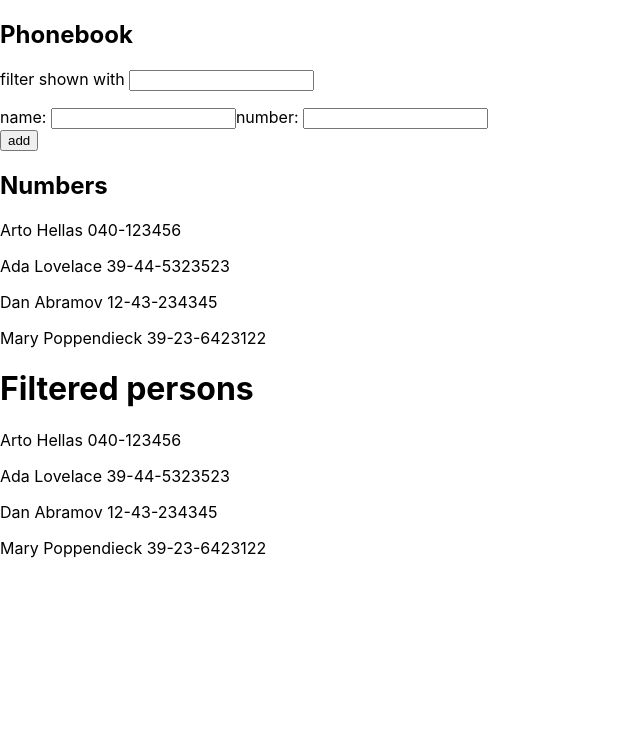
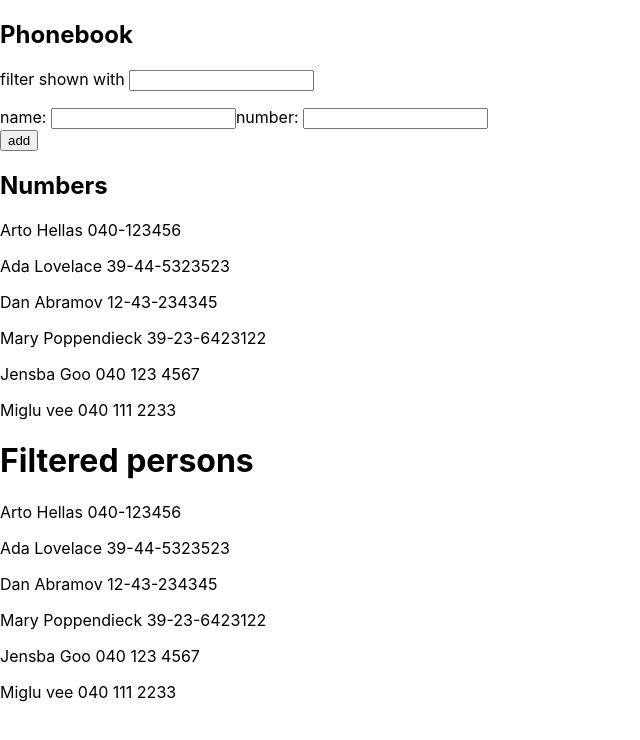
Before and after one commit to mvaaltola/fsopen20, a React (Create React App) app in the folder 2/puhelinluettelo/: page / in a window 1280 px wide. Shown: the top 740 px of the page, without its empty margins (0-640 px from the left). Built offline with nearby package versions, Linux system fonts and the light colour scheme; data requests are answered from the project's data file.

Commit message:
Complete 2.15

```diff
--- a/2/puhelinluettelo/db.json
+++ b/2/puhelinluettelo/db.json
@@ -1,5 +1,5 @@
 {
-  "persons":[
+  "persons": [
     {
       "name": "Arto Hellas",
       "number": "040-123456",
@@ -19,6 +19,16 @@
       "name": "Mary Poppendieck",
       "number": "39-23-6423122",
       "id": 4
+    },
+    {
+      "name": "Jensba Goo",
+      "number": "040 123 4567",
+      "id": 5
+    },
+    {
+      "name": "Miglu vee",
+      "number": "040 111 2233",
+      "id": 6
     }
   ]
 }
--- a/2/puhelinluettelo/src/App.js
+++ b/2/puhelinluettelo/src/App.js
@@ -32,9 +32,15 @@ const App = () => {
       name: newName,
       number: newNr
     }
-    setPersons(persons.concat(newPerson))
-    setNewName('')
-    setNewNr('')
+    axios.post('http://localhost:3001/persons', newPerson)
+      .then(response => {
+        setPersons(persons.concat(newPerson))
+        setNewName('')
+        setNewNr('')
+      })
+      .catch(error => {
+        console.log(error)
+      })
   }
 
   const handleNameChange = (event) => setNewName(event.target.value)
```
